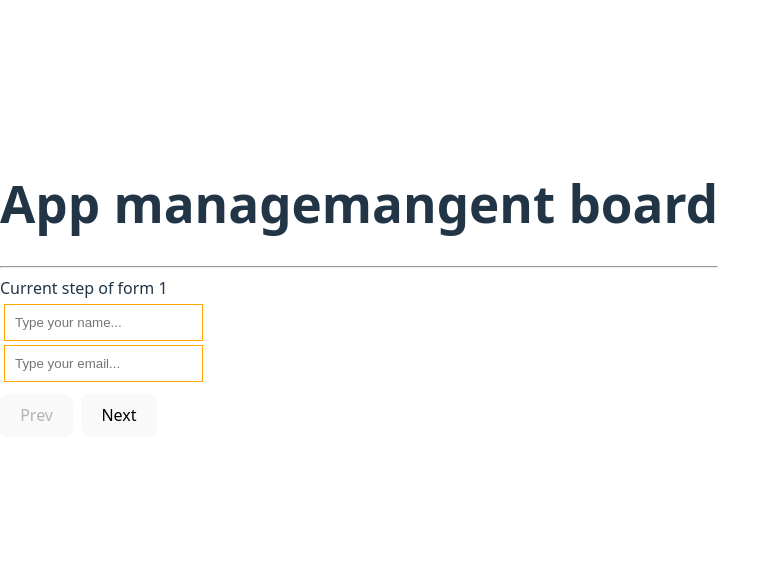
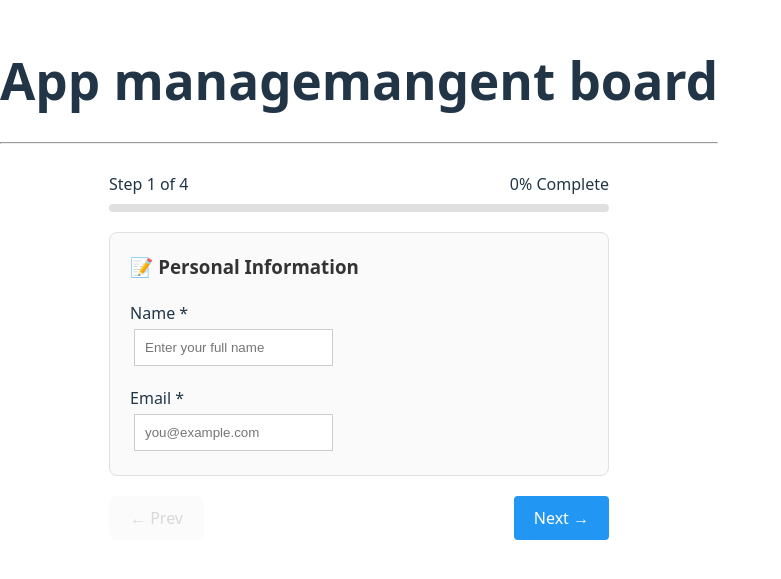
Before and after one commit to sd8917/Frontend-interview, a React (Vite) app: page / in a window 1280 px wide. Shown: the part 111-690 px from the top of the page, without its empty margins (0-781 px from the left). Built offline with nearby package versions, Linux system fonts and the light colour scheme.

Commit message:
set error handlers

```diff
--- a/src/MutistepForm.tsx
+++ b/src/MutistepForm.tsx
@@ -1,6 +1,43 @@
-import { useCallback, useState } from "react";
+import { useCallback, useState, useMemo, memo } from "react";
 import Stepper from "./Stepper";
 import useLocalStorage from "./useLocalStorage";
+
+// Validation rules per step
+const validateStep = (step: number, data: any): { isValid: boolean; errors: string[] } => {
+  const errors: string[] = [];
+
+  if (step === 1) {
+    if (!data.name.trim()) errors.push("Name is required");
+    if (data.name.trim().length < 2) errors.push("Name must be at least 2 characters");
+
+    if (!data.email.trim()) errors.push("Email is required");
+    const emailRegex = /^[^\s@]+@[^\s@]+\.[^\s@]+$/;
+    if (data.email && !emailRegex.test(data.email)) errors.push("Invalid email format");
+  }
+
+  if (step === 2) {
+    if (!data.address.trim()) errors.push("Address is required");
+    if (data.address.trim().length < 5) errors.push("Address must be at least 5 characters");
+
+    if (!data.phone.trim()) errors.push("Phone is required");
+    const phoneRegex = /^[0-9]{10,15}$/;
+    if (data.phone && !phoneRegex.test(data.phone.replace(/\D/g, ""))) {
+      errors.push("Phone must be 10-15 digits");
+    }
+  }
+
+  if (step === 3) {
+    if (!data.age) errors.push("Age is required");
+    const ageNum = parseInt(data.age);
+    if (isNaN(ageNum) || ageNum < 1 || ageNum > 120) {
+      errors.push("Age must be between 1 and 120");
+    }
+
+    if (!data.gender.trim()) errors.push("Gender is required");
+  }
+
+  return { isValid: errors.length === 0, errors };
+};
 
 const MutistepForm = () => {
   const [step, setStep] = useState(1);
@@ -12,36 +49,124 @@ const MutistepForm = () => {
     age: "",
     gender: "",
   });
+  const [errors, setErrors] = useState<string[]>([]);
+  const [touched, setTouched] = useState<Record<string, boolean>>({});
+
+  // Memoize validation result for current step
+  const validation = useMemo(() => validateStep(step, formData), [step, formData]);
 
   const prevHandler = useCallback(() => {
+    setErrors([]);
     setStep(s => Math.max(1, s - 1));
   }, []);
 
   const nextHandler = useCallback(() => {
+    const validation = validateStep(step, formData);
+    if (!validation.isValid) {
+      setErrors(validation.errors);
+      return;
+    }
+    setErrors([]);
     setStep(s => Math.min(4, s + 1));
-  }, []);
+  }, [step, formData]);
 
   const handleChange = useCallback((e: React.ChangeEvent<HTMLInputElement>) => {
     const { name, value } = e.target;
     setFormData(prev => ({ ...prev, [name]: value }));
-  }, [setFormData]);
+    setTouched(prev => ({ ...prev, [name]: true }));
+    // Clear errors when user starts typing
+    if (errors.length > 0) {
+      setErrors([]);
+    }
+  }, [setFormData, errors.length]);
+
+  const handleBlur = useCallback((e: React.FocusEvent<HTMLInputElement>) => {
+    const { name } = e.target;
+    setTouched(prev => ({ ...prev, [name]: true }));
+  }, []);
 
   const handleSubmit = useCallback(() => {
     console.log("Submitting form", formData);
-    alert("Form submitted! Check console for payload.");
-  }, [formData]);
+    alert("✅ Form submitted successfully! Check console for payload.");
+    // Reset form after submit
+    setFormData({
+      name: "",
+      email: "",
+      address: "",
+      phone: "",
+      age: "",
+      gender: "",
+    });
+    setStep(1);
+    setErrors([]);
+    setTouched({});
+  }, [formData, setFormData]);
+
+  // Progress percentage for visual feedback
+  const progress = useMemo(() => ((step - 1) / 3) * 100, [step]);
 
   return (
-    <div>
-      <Stepper step={step} data={formData} onChange={handleChange} />
+    <div style={{ maxWidth: "500px", margin: "0 auto", padding: "20px" }}>
+      {/* Progress bar */}
+      <div style={{ marginBottom: "20px" }}>
+        <div style={{ display: "flex", justifyContent: "space-between", marginBottom: "8px" }}>
+          <span>Step {step} of 4</span>
+          <span>{Math.round(progress)}% Complete</span>
+        </div>
+        <div style={{ width: "100%", height: "8px", backgroundColor: "#e0e0e0", borderRadius: "4px" }}>
+          <div style={{ width: `${progress}%`, height: "100%", backgroundColor: "#4caf50", borderRadius: "4px", transition: "width 0.3s" }} />
+        </div>
+      </div>
 
-      <div style={{ marginTop: "12px", display: "flex", gap: "8px" }}>
-        <button onClick={prevHandler} disabled={step === 1}>Prev</button>
-        {step < 4 && <button onClick={nextHandler}>Next</button>}
-        {step === 4 && <button onClick={handleSubmit}>Submit</button>}
+      <Stepper
+        step={step}
+        data={formData}
+        onChange={handleChange}
+        onBlur={handleBlur}
+        errors={errors}
+        touched={touched}
+      />
+
+      {/* Error display */}
+      {errors.length > 0 && (
+        <div style={{ marginTop: "12px", padding: "12px", backgroundColor: "#ffebee", border: "1px solid #ef5350", borderRadius: "4px" }}>
+          <strong>⚠️ Please fix the following errors:</strong>
+          <ul style={{ margin: "8px 0 0 0", paddingLeft: "20px" }}>
+            {errors.map((error, idx) => (
+              <li key={idx} style={{ color: "#c62828" }}>{error}</li>
+            ))}
+          </ul>
+        </div>
+      )}
+
+      {/* Navigation buttons */}
+      <div style={{ marginTop: "20px", display: "flex", gap: "8px", justifyContent: "space-between" }}>
+        <button
+          onClick={prevHandler}
+          disabled={step === 1}
+          style={{ padding: "10px 20px", cursor: step === 1 ? "not-allowed" : "pointer", opacity: step === 1 ? 0.5 : 1 }}
+        >
+          ← Prev
+        </button>
+        {step < 4 && (
+          <button
+            onClick={nextHandler}
+            style={{ padding: "10px 20px", backgroundColor: "#2196f3", color: "white", border: "none", borderRadius: "4px", cursor: "pointer" }}
+          >
+            Next →
+          </button>
+        )}
+        {step === 4 && (
+          <button
+            onClick={handleSubmit}
+            style={{ padding: "10px 20px", backgroundColor: "#4caf50", color: "white", border: "none", borderRadius: "4px", cursor: "pointer" }}
+          >
+            ✓ Submit
+          </button>
+        )}
       </div>
     </div>
   )
 }
 
-export default MutistepForm
+export default memo(MutistepForm)
--- a/src/Stepper.tsx
+++ b/src/Stepper.tsx
@@ -1,4 +1,5 @@
 import type React from "react";
+import { memo } from "react";
 import './form.css'
 
 type StepperProps = {
@@ -12,86 +13,154 @@ type StepperProps = {
         gender: string;
     };
     onChange: (e: React.ChangeEvent<HTMLInputElement>) => void;
+    onBlur: (e: React.FocusEvent<HTMLInputElement>) => void;
+    errors: string[];
+    touched: Record<string, boolean>;
 };
 
-const Stepper = ({ step, data, onChange }: StepperProps) => {
+const Stepper = ({ step, data, onChange, onBlur, errors, touched }: StepperProps) => {
+    const hasError = errors.length > 0;
+
     return (
-        <div className="">
-            Current step of form {step}
+        <div className="" style={{ padding: "20px", border: "1px solid #e0e0e0", borderRadius: "8px", backgroundColor: "#fafafa" }}>
+            <h3 style={{ marginTop: 0, marginBottom: "20px", color: "#333" }}>
+                {step === 1 && "📝 Personal Information"}
+                {step === 2 && "📍 Contact Details"}
+                {step === 3 && "👤 Additional Info"}
+                {step === 4 && "✅ Review & Submit"}
+            </h3>
 
-            {step === 1 && <>
+            {step === 1 && (
+                <div style={{ display: "flex", flexDirection: "column", gap: "16px" }}>
+                    <div>
+                        <label style={{ display: "block", marginBottom: "4px", fontWeight: 500 }}>Name *</label>
                         <input
-                    title="Name"
                             className="inputForm"
                             type="text"
                             name="name"
-                    placeholder="Type your name..."
+                            placeholder="Enter your full name"
                             value={data.name}
                             onChange={onChange}
+                            onBlur={onBlur}
+                            required
+                            style={{ border: touched.name && !data.name ? "1px solid #ef5350" : "1px solid #ccc" }}
                         />
+                    </div>
 
-                <label className="labelTitle" title="Email" />
+                    <div>
+                        <label style={{ display: "block", marginBottom: "4px", fontWeight: 500 }}>Email *</label>
                         <input
                             className="inputForm"
                             type="email"
                             name="email"
-                    placeholder="Type your email..."
+                            placeholder="you@example.com"
                             value={data.email}
                             onChange={onChange}
+                            onBlur={onBlur}
+                            required
+                            style={{ border: touched.email && !data.email ? "1px solid #ef5350" : "1px solid #ccc" }}
                         />
-            </>}
+                    </div>
+                </div>
+            )}
 
-            {step === 2 && <>
-                <label className="labelTitle" title="Adress" />
+            {step === 2 && (
+                <div style={{ display: "flex", flexDirection: "column", gap: "16px" }}>
+                    <div>
+                        <label style={{ display: "block", marginBottom: "4px", fontWeight: 500 }}>Address *</label>
                         <input
                             className="inputForm"
                             name="address"
                             type="text"
-                    placeholder="Type your address..."
+                            placeholder="Street address, city, state"
                             value={data.address}
                             onChange={onChange}
+                            onBlur={onBlur}
+                            required
+                            style={{ border: touched.address && !data.address ? "1px solid #ef5350" : "1px solid #ccc" }}
                         />
+                    </div>
 
-                <label className="labelTitle" title="phone" />
+                    <div>
+                        <label style={{ display: "block", marginBottom: "4px", fontWeight: 500 }}>Phone Number *</label>
                         <input
                             className="inputForm"
                             name="phone"
                             type="tel"
-                    placeholder="Type your number..."
+                            placeholder="1234567890"
                             value={data.phone}
                             onChange={onChange}
+                            onBlur={onBlur}
+                            required
+                            style={{ border: touched.phone && !data.phone ? "1px solid #ef5350" : "1px solid #ccc" }}
                         />
-            </>}
+                    </div>
+                </div>
+            )}
 
-            {step === 3 && <>
-                <label className="labelTitle" title="age" />
+            {step === 3 && (
+                <div style={{ display: "flex", flexDirection: "column", gap: "16px" }}>
+                    <div>
+                        <label style={{ display: "block", marginBottom: "4px", fontWeight: 500 }}>Age *</label>
                         <input
                             className="inputForm"
                             name="age"
                             type="number"
-                    placeholder="Type your age..."
+                            placeholder="25"
                             value={data.age}
                             onChange={onChange}
+                            onBlur={onBlur}
+                            min="1"
+                            max="120"
+                            required
+                            style={{ border: touched.age && !data.age ? "1px solid #ef5350" : "1px solid #ccc" }}
                         />
+                    </div>
 
-                <label className="labelTitle" title="gender" />
+                    <div>
+                        <label style={{ display: "block", marginBottom: "4px", fontWeight: 500 }}>Gender *</label>
                         <input
                             className="inputForm"
                             name="gender"
                             type="text"
-                    placeholder="Type your gender..."
+                            placeholder="Male/Female/Other"
                             value={data.gender}
                             onChange={onChange}
+                            onBlur={onBlur}
+                            required
+                            style={{ border: touched.gender && !data.gender ? "1px solid #ef5350" : "1px solid #ccc" }}
                         />
-            </>}
+                    </div>
+                </div>
+            )}
 
-            {step === 4 && <>
-                <p>Are sure to submit the form ???</p>
-                <pre>{JSON.stringify(data, null, 2)}</pre>
-            </>}
-
+            {step === 4 && (
+                <div>
+                    <p style={{ marginBottom: "20px", fontSize: "16px" }}>Please review your information before submitting:</p>
+                    <div style={{ backgroundColor: "white", padding: "16px", borderRadius: "4px", border: "1px solid #e0e0e0" }}>
+                        <div style={{ marginBottom: "12px" }}>
+                            <strong>Name:</strong> {data.name || <em style={{ color: "#999" }}>Not provided</em>}
+                        </div>
+                        <div style={{ marginBottom: "12px" }}>
+                            <strong>Email:</strong> {data.email || <em style={{ color: "#999" }}>Not provided</em>}
+                        </div>
+                        <div style={{ marginBottom: "12px" }}>
+                            <strong>Address:</strong> {data.address || <em style={{ color: "#999" }}>Not provided</em>}
+                        </div>
+                        <div style={{ marginBottom: "12px" }}>
+                            <strong>Phone:</strong> {data.phone || <em style={{ color: "#999" }}>Not provided</em>}
+                        </div>
+                        <div style={{ marginBottom: "12px" }}>
+                            <strong>Age:</strong> {data.age || <em style={{ color: "#999" }}>Not provided</em>}
+                        </div>
+                        <div>
+                            <strong>Gender:</strong> {data.gender || <em style={{ color: "#999" }}>Not provided</em>}
+                        </div>
+                    </div>
+                </div>
+            )}
         </div>
     )
 }
 
-export default Stepper
+export default memo(Stepper)
```
Lines whose indentation alone changed are shown as unchanged.
